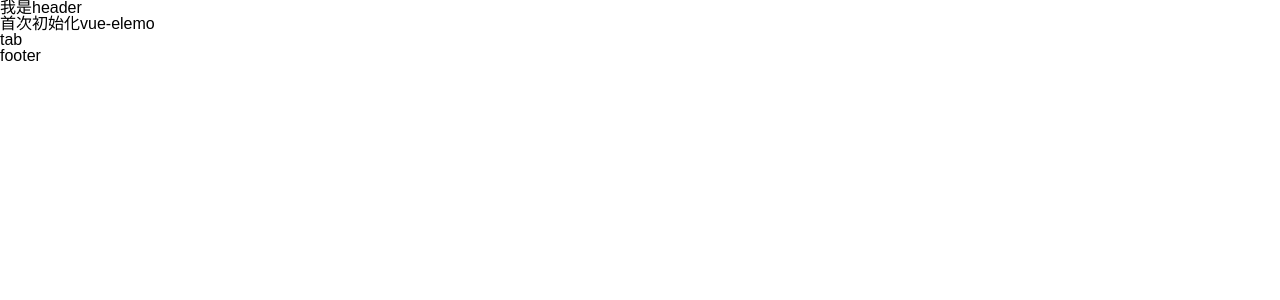
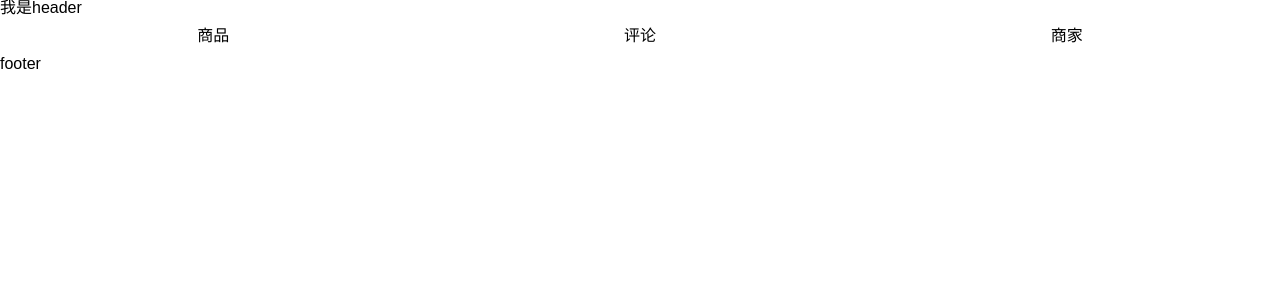
Before and after one commit to songxianling/vue-demo, a Vue app: page / in a window 1280 px wide. Shown: the top 300 px of the page. Built offline with nearby package versions, Linux system fonts and the light colour scheme; what vue-resource would draw is missing.

Commit message:
feat:flex布局

```diff
--- a/src/App.vue
+++ b/src/App.vue
@@ -1,8 +1,11 @@
 <template>
   <div id="app">
     <v-header></v-header>
-    <div class="header">首次初始化vue-elemo</div>
-    <div class="tab">tab</div>
+    <div class="tab">
+      <div class="tab-item">商品</div>
+      <div class="tab-item">评论</div>
+      <div class="tab-item">商家</div>
+    </div>
     <div class="footer">footer</div>
   </div>
 </template>
@@ -11,7 +14,7 @@
 import header from './components/header/header';
 
 export default {
-  // components 注册一个组件
+  // components 注册一个组件header为关键词不允许随意使用 ; 用v-header
   components: {
     'v-header': header
   }
@@ -21,6 +24,15 @@
 
 <style lang="stylus" rel="stylesheet/stylus">
   @import "./common/stylus/mixin.styl"
+  #app
+    .tab
+      display: flex
+      width: 100%
+      height: 40px
+      line-height: 40px
+      .tab-item
+        flex: 1
+        text-align :center
 
 
 </style>
```
